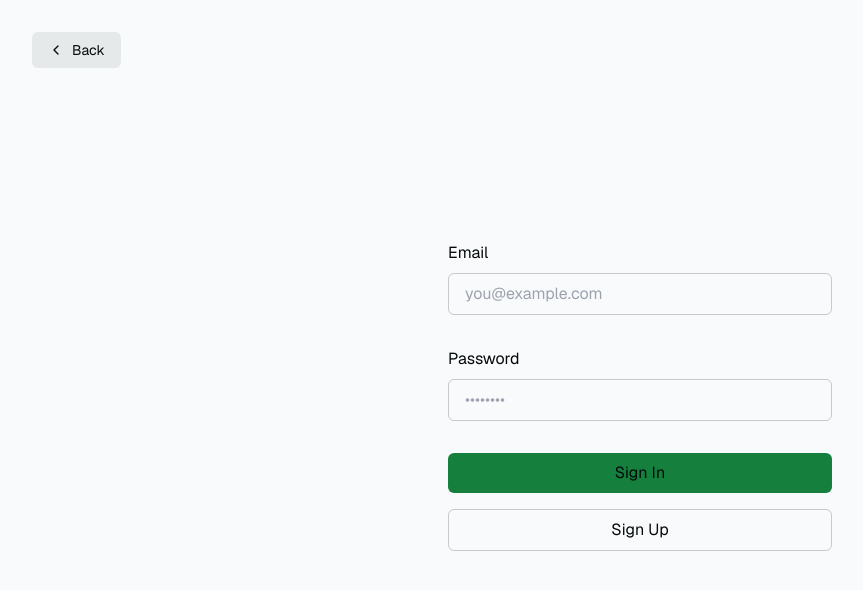
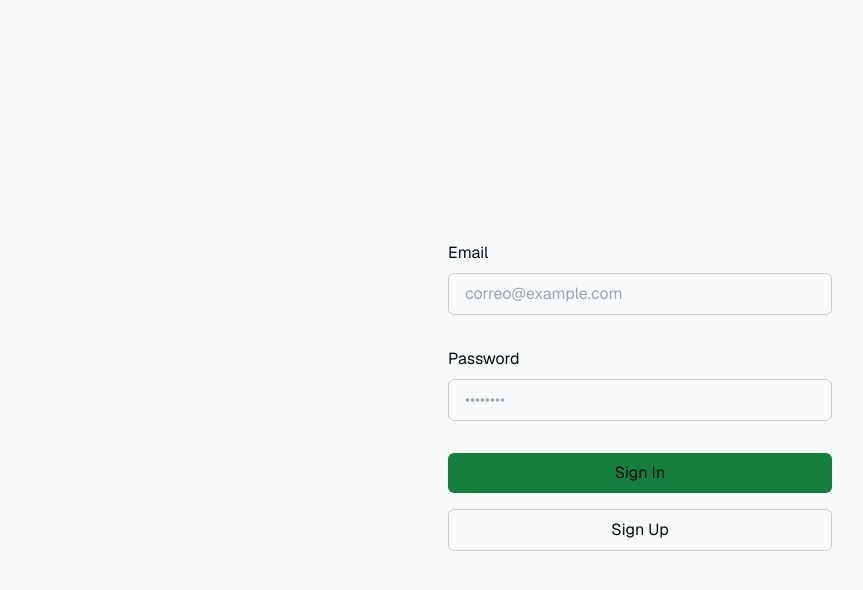
Before and after one commit to Shinogm/mailing-frontend, a Next.js app: page /login in a window 1280 px wide. Shown: the top 590 px of the page, without its empty margins (0-863 px from the left). Built offline with nearby package versions, Linux system fonts and the light colour scheme.

Commit message:
Refactor login page layout

```diff
--- a/app/login/page.tsx
+++ b/app/login/page.tsx
@@ -10,7 +10,6 @@
 }) {
   const signIn = async (formData: FormData) => {
     'use server'
-
     const email = formData.get('email') as string
     const password = formData.get('password') as string
     const supabase = createClient()
@@ -52,26 +51,6 @@
 
   return (
     <div className='flex-1 flex flex-col w-full px-8 sm:max-w-md justify-center gap-2'>
-      <Link
-        href='/'
-        className='absolute left-8 top-8 py-2 px-4 rounded-md no-underline text-foreground bg-btn-background hover:bg-btn-background-hover flex items-center group text-sm'
-      >
-        <svg
-          xmlns='http://www.w3.org/2000/svg'
-          width='24'
-          height='24'
-          viewBox='0 0 24 24'
-          fill='none'
-          stroke='currentColor'
-          strokeWidth='2'
-          strokeLinecap='round'
-          strokeLinejoin='round'
-          className='mr-2 h-4 w-4 transition-transform group-hover:-translate-x-1'
-        >
-          <polyline points='15 18 9 12 15 6' />
-        </svg>{' '}
-        Back
-      </Link>
 
       <form
         className='animate-in flex-1 flex flex-col w-full justify-center gap-2 text-foreground'
@@ -83,7 +62,7 @@
         <input
           className='rounded-md px-4 py-2 bg-inherit border mb-6'
           name='email'
-          placeholder='you@example.com'
+          placeholder='correo@example.com'
           required
         />
         <label className='text-md' htmlFor='password'>
```
Also changed, not shown: 1 other file (tests, documents, lock files or other folders).
